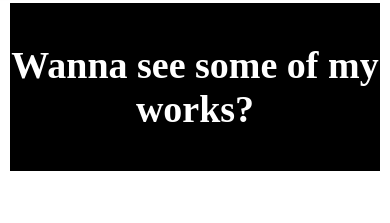
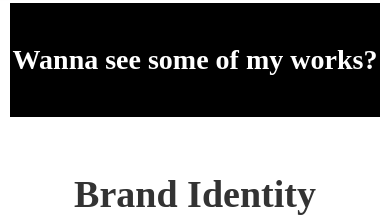
Before and after one commit to swapravasharma/Portfolio, a plain HTML site: page index.html in a window 390 px wide. Shown: the part 835-1058 px from the top of the page. Drawn offline with nearby package versions, Linux system fonts and the light colour scheme; a script that the page names is missing.

Commit message:
Flowgator eldrac0/Portfolio - 2021-06-11 05:45:03 UTC

```diff
--- a/css/portfolio-scratch-e1c4ea.webflow.css
+++ b/css/portfolio-scratch-e1c4ea.webflow.css
@@ -696,6 +696,11 @@
     display: block;
   }
 
+  .heading-5 {
+    font-size: 28px;
+    line-height: 34px;
+  }
+
   .heading-7 {
     font-size: 18px;
     line-height: 24px;
```
Also changed, not shown: index.html (+1 -1 lines), images/down-net_http20210611-3858-11nbzrv.ico (renamed from images/down-net_http20210611-3858-17mmb4a.ico), images/down-net_http20210611-3858-1634qt5.png (renamed from images/down-net_http20210611-3858-1tf3z04.png).
